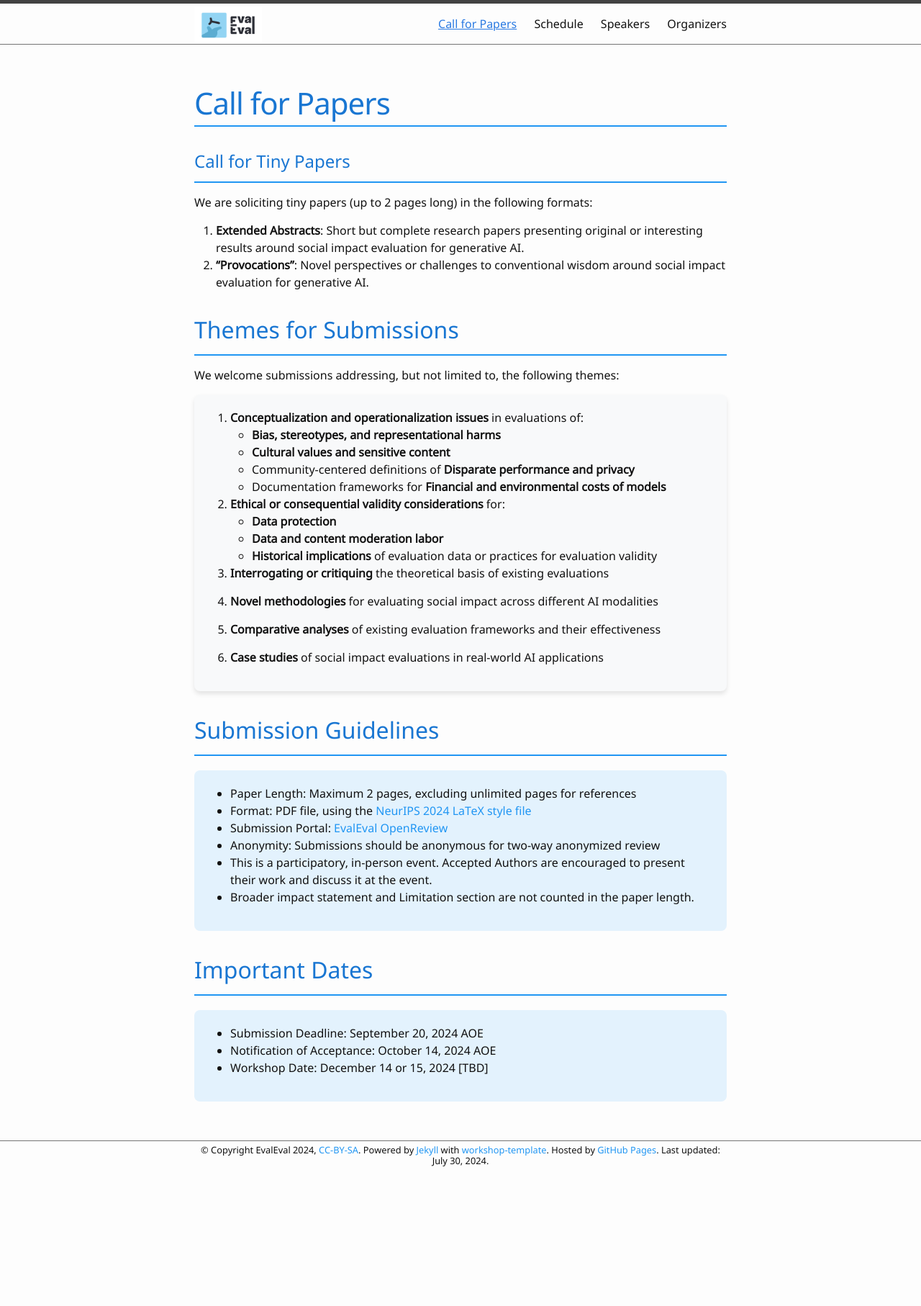
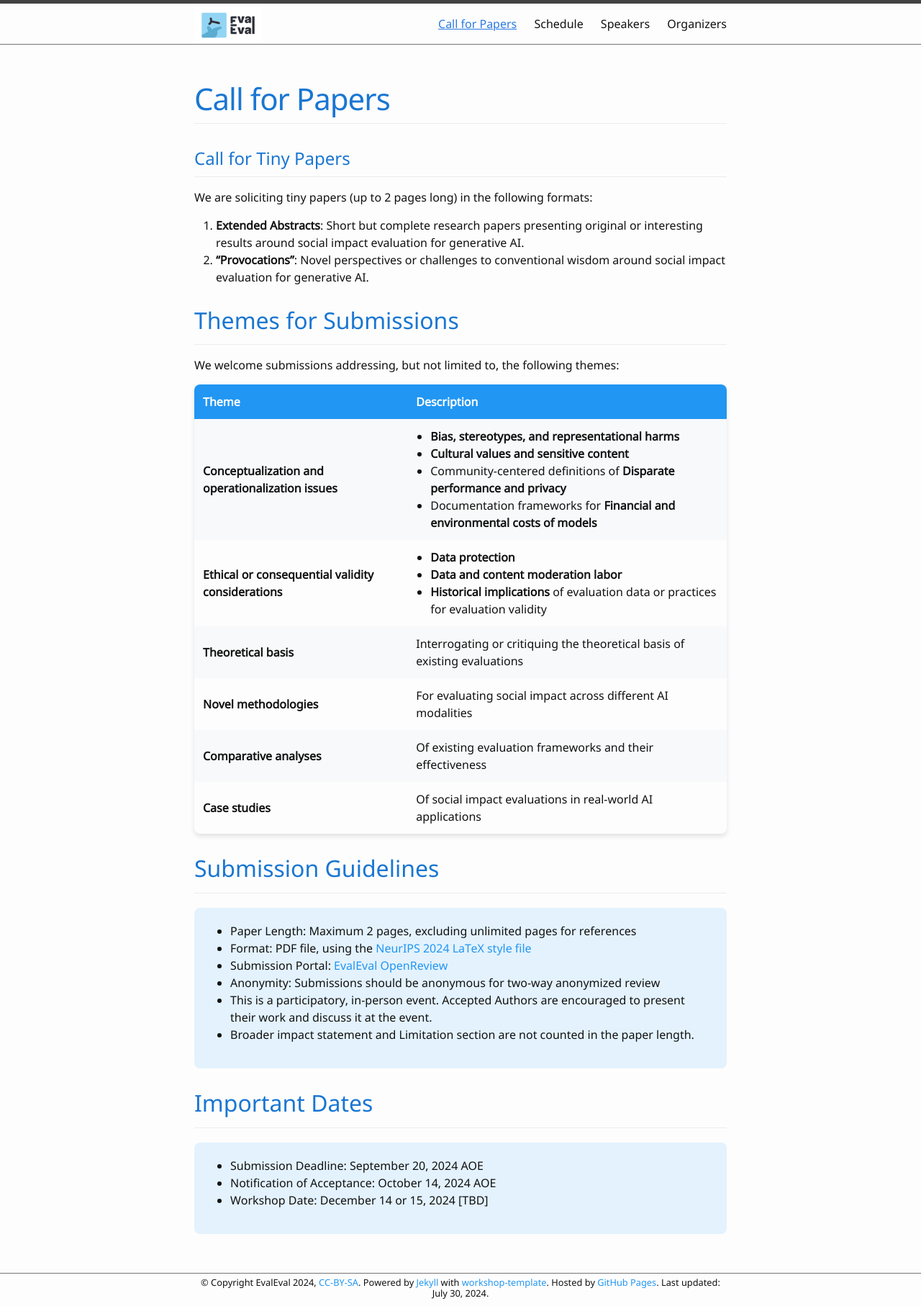
Before and after one commit to aaai-fidu-lab/aaai-fidu-lab.github.io, a Jekyll site: the page built from call-for-papers.md, in a window 1280 px wide. Shown: the whole page at 72% size. Built offline with Jekyll 4.4.1, drawn with Linux system fonts in a browser that asks for light colours; our own code applies the rules of GitHub Pages for plain Markdown files; before the commit the page ends 1630 px from its top, so only the background shows below that.

Commit message:
Update call-for-papers.md

```diff
--- a/call-for-papers.md
+++ b/call-for-papers.md
@@ -6,27 +6,39 @@ nav: true
 <style>
   h1, h2 {
     color: #1976D2;
-    border-bottom: 2px solid #2196F3;
-    padding-bottom: 10px;
-    margin-top: 30px;
+    border-bottom: 1px solid #eaecef;
+    padding-bottom: 0.3em;
+    margin-top: 24px;
+    margin-bottom: 16px;
   }
-  .themes-container {
+  .themes-table {
+    width: 100%;
+    border-collapse: separate;
+    border-spacing: 0;
+    margin-bottom: 20px;
+    box-shadow: 0 4px 6px rgba(0, 0, 0, 0.1);
+    border-radius: 8px;
+    overflow: hidden;
+  }
+  .themes-table th, .themes-table td {
+    border: none;
+    padding: 12px;
+    text-align: left;
+  }
+  .themes-table th {
+    background-color: #2196F3;
+    color: white;
+    font-weight: bold;
+  }
+  .themes-table tr:nth-child(even) {
     background-color: #f8f9fa;
-    border-radius: 8px;
-    padding: 20px;
-    box-shadow: 0 4px 6px rgba(0, 0, 0, 0.1);
   }
-  .themes-list {
+  .themes-table tr:hover {
+    background-color: #e3f2fd;
+  }
+  .themes-table ul {
+    margin: 0;
     padding-left: 20px;
-  }
-  .themes-list > li {
-    margin-bottom: 15px;
-  }
-  .themes-list ul {
-    padding-left: 20px;
-  }
-  .themes-list strong {
-    color: #1976D2;
   }
   .guidelines, .dates {
     background-color: #e3f2fd;
@@ -53,28 +65,49 @@ We are soliciting tiny papers (up to 2 pages long) in the following formats:
 
 We welcome submissions addressing, but not limited to, the following themes:
 
-<div class="themes-container" markdown="1">
-
-1. **Conceptualization and operationalization issues** in evaluations of:
-   - **Bias, stereotypes, and representational harms**
-   - **Cultural values and sensitive content**
-   - Community-centered definitions of **Disparate performance and privacy**
-   - Documentation frameworks for **Financial and environmental costs of models**
-
-2. **Ethical or consequential validity considerations** for:
-   - **Data protection**
-   - **Data and content moderation labor**
-   - **Historical implications** of evaluation data or practices for evaluation validity
-
-3. **Interrogating or critiquing** the theoretical basis of existing evaluations
-
-4. **Novel methodologies** for evaluating social impact across different AI modalities
-
-5. **Comparative analyses** of existing evaluation frameworks and their effectiveness
-
-6. **Case studies** of social impact evaluations in real-world AI applications
-
-</div>
+<table class="themes-table">
+  <tr>
+    <th>Theme</th>
+    <th>Description</th>
+  </tr>
+  <tr>
+    <td><strong>Conceptualization and operationalization issues</strong></td>
+    <td>
+      <ul>
+        <li><strong>Bias, stereotypes, and representational harms</strong></li>
+        <li><strong>Cultural values and sensitive content</strong></li>
+        <li>Community-centered definitions of <strong>Disparate performance and privacy</strong></li>
+        <li>Documentation frameworks for <strong>Financial and environmental costs of models</strong></li>
+      </ul>
+    </td>
+  </tr>
+  <tr>
+    <td><strong>Ethical or consequential validity considerations</strong></td>
+    <td>
+      <ul>
+        <li><strong>Data protection</strong></li>
+        <li><strong>Data and content moderation labor</strong></li>
+        <li><strong>Historical implications</strong> of evaluation data or practices for evaluation validity</li>
+      </ul>
+    </td>
+  </tr>
+  <tr>
+    <td><strong>Theoretical basis</strong></td>
+    <td>Interrogating or critiquing the theoretical basis of existing evaluations</td>
+  </tr>
+  <tr>
+    <td><strong>Novel methodologies</strong></td>
+    <td>For evaluating social impact across different AI modalities</td>
+  </tr>
+  <tr>
+    <td><strong>Comparative analyses</strong></td>
+    <td>Of existing evaluation frameworks and their effectiveness</td>
+  </tr>
+  <tr>
+    <td><strong>Case studies</strong></td>
+    <td>Of social impact evaluations in real-world AI applications</td>
+  </tr>
+</table>
 
 ## Submission Guidelines
 
```
